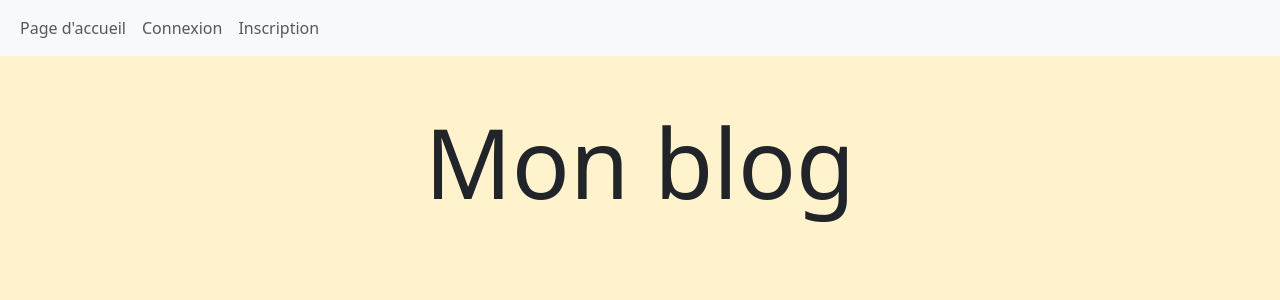
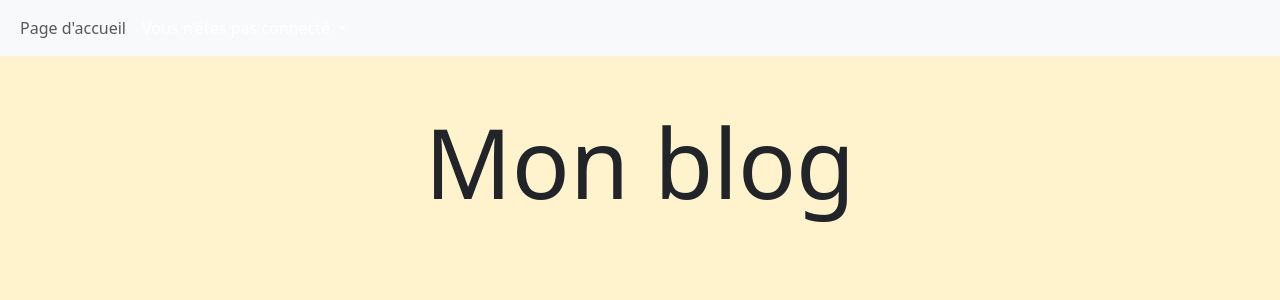
Before and after one commit to helene-cezard/blog-symfony, a Symfony app: template templates/home/index.html.twig in a window 1280 px wide. Shown: the top 300 px of the page. Run offline with Twig, Linux system fonts and the light colour scheme; the template is opened without the code that fills it, so the values that code supplies are empty; some libraries are stand-ins or nearby versions.

Commit message:
amélioration navbar

```diff
--- a/templates/base.html.twig
+++ b/templates/base.html.twig
@@ -9,45 +9,54 @@
     </head>
     <body class="bg-warning-subtle">
         <nav class="navbar navbar-expand-lg bg-body-tertiary">
+
             <div class="container-fluid">
                 <button class="navbar-toggler" type="button" data-bs-toggle="collapse" data-bs-target="#navbarNav" aria-controls="navbarNav" aria-expanded="false" aria-label="Toggle navigation">
                     <span class="navbar-toggler-icon"></span>
                 </button>
                 <div class="collapse navbar-collapse" id="navbarNav">
-            <ul class="navbar-nav">
+
+                    <ul class="navbar-nav me-auto mb-2 mb-lg-0">
                         <li class="nav-item">
-                <a class="nav-link {{ app.request.get('_route') == 'home' ? 'active' }}" aria-current="page" href="{{ path ( 'home' ) }}">Page d'accueil</a>
+                            <a class="nav-link {{ app.request.get('_route') == 'home' ? 'active"  aria-current="page"' }}" aria-current="page" href="{{ path ( 'home' ) }}">Page d'accueil</a>
                         </li>
 
                         {% if app.user %}
-                <div class="navbar-nav">
-                    <a class="nav-link" href="{{ path ( 'app_logout' ) }}">Déconnexion</a>
-                </div>
-                {% else %}
                         <li class="nav-item">
-                <a class="nav-link {{ app.request.get('_route') == 'app_login' ? 'active' }}" href="{{ path ( 'app_login' ) }}">Connexion</a>
-                </li>
-                <li class="nav-item">
-                <a class="nav-link {{ app.request.get('_route') == 'app_register' ? 'active' }}" href="{{ path ( 'app_register' ) }}">Inscription</a>
+                            <a class="nav-link {{ app.request.get('_route') == 'user_update' ? 'active"  aria-current="page"' }}" href="{{ path ( 'user_update', {id:app.user.id} ) }}">Modifier votre profil</a>
                         </li>
                         {% endif %}
 
                         {% if is_granted('ROLE_AUTHOR') or is_granted('ROLE_ADMIN') %}
                         <li class="nav-item">
-                <a class="nav-link {{ app.request.get('_route') == 'article_add' ? 'active' }}" href="{{ path ( 'article_add' ) }}">Ajoutez un article</a>
+                            <a class="nav-link {{ app.request.get('_route') == 'article_add' ? 'active"  aria-current="page"' }}" href="{{ path ( 'article_add' ) }}">Ajoutez un article</a>
                         </li>
                         {% endif %}
 
+                        <li class="nav-item dropdown">
+                            <a class="nav-link btn btn-secondary  dropdown-toggle text-white" href="#" role="button" data-bs-toggle="dropdown" aria-expanded="false">
                                 {% if app.user %}
-                <li class="nav-item">
-                <a class="nav-link" href="{{ path ( 'user_update', {id:app.user.id} ) }}">Modifier votre profil</a>
-                <a class="nav-link" href="{{ path ( 'user_delete', {id:app.user.id}  ) }}">Se désinscrire</a>
+                                Connecté en tant que {{ app.user.pseudonyme }}
+                                {% else %}
+                                    Vous n'êtes pas connecté
+                                {% endif %}
+                            </a>
+                            <ul class="dropdown-menu">
+                                {% if app.user %}
+                                    <li><a class="dropdown-item" href="{{ path ( 'app_logout' ) }}">Déconnexion</a></li>
+                                    <li><a class="dropdown-item" href="{{ path ( 'user_delete', {id:app.user.id} ) }}">Se désinscrire</a></li>
+                                {% else %}
+                                    <li><a class="dropdown-item" href="{{ path ( 'app_login' ) }}">Connexion</a></li>
+                                    <li><a class="dropdown-item" href="{{ path ( 'app_register' ) }}">Inscription</a></li>
+                                {% endif %}
+                            </ul>
                         </li>
-                {% endif %}
 
                     </ul>
+
                 </div>
             </div>
+
         </nav>
 
     {# display every flash message available #}
```
Lines whose indentation alone changed are shown as unchanged.
